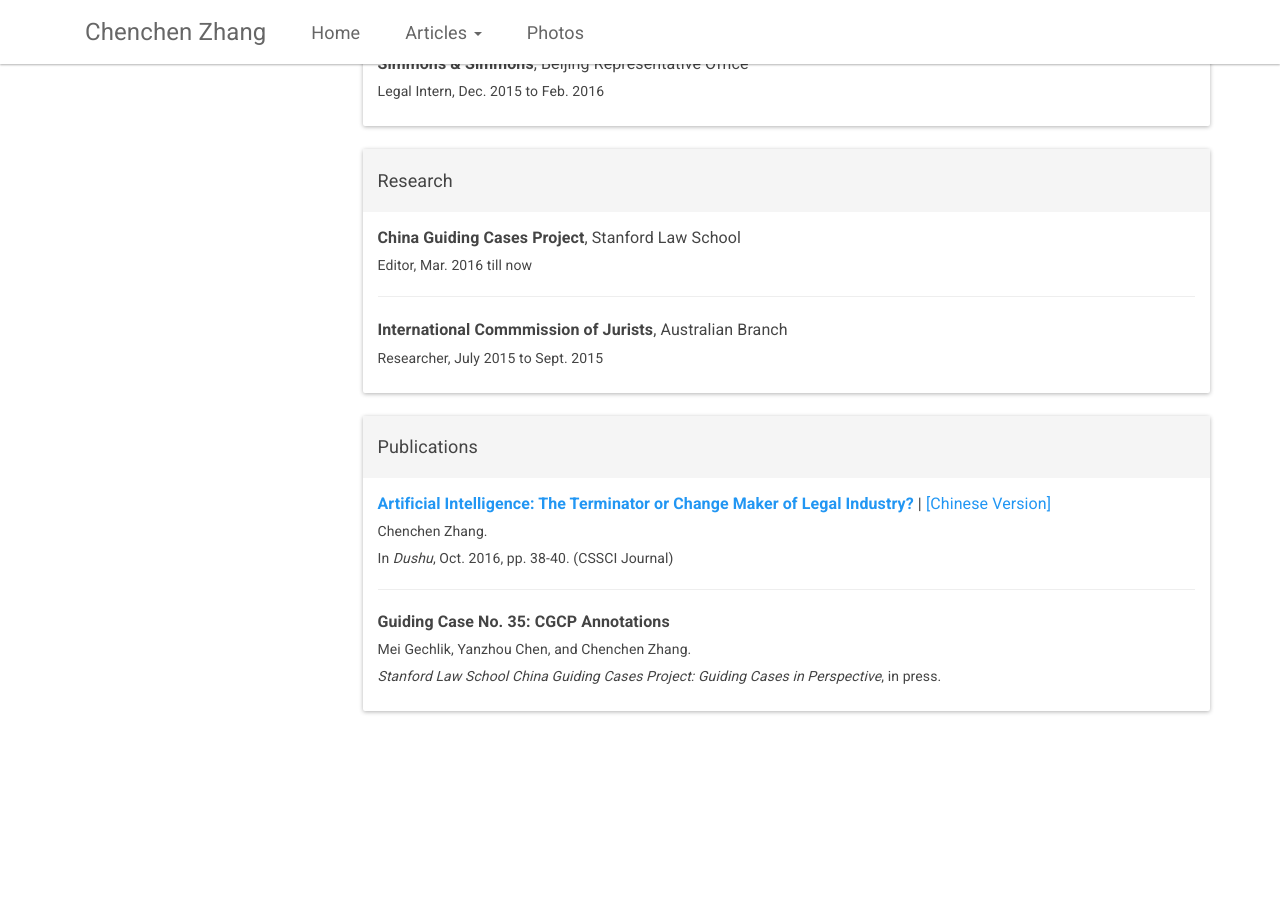
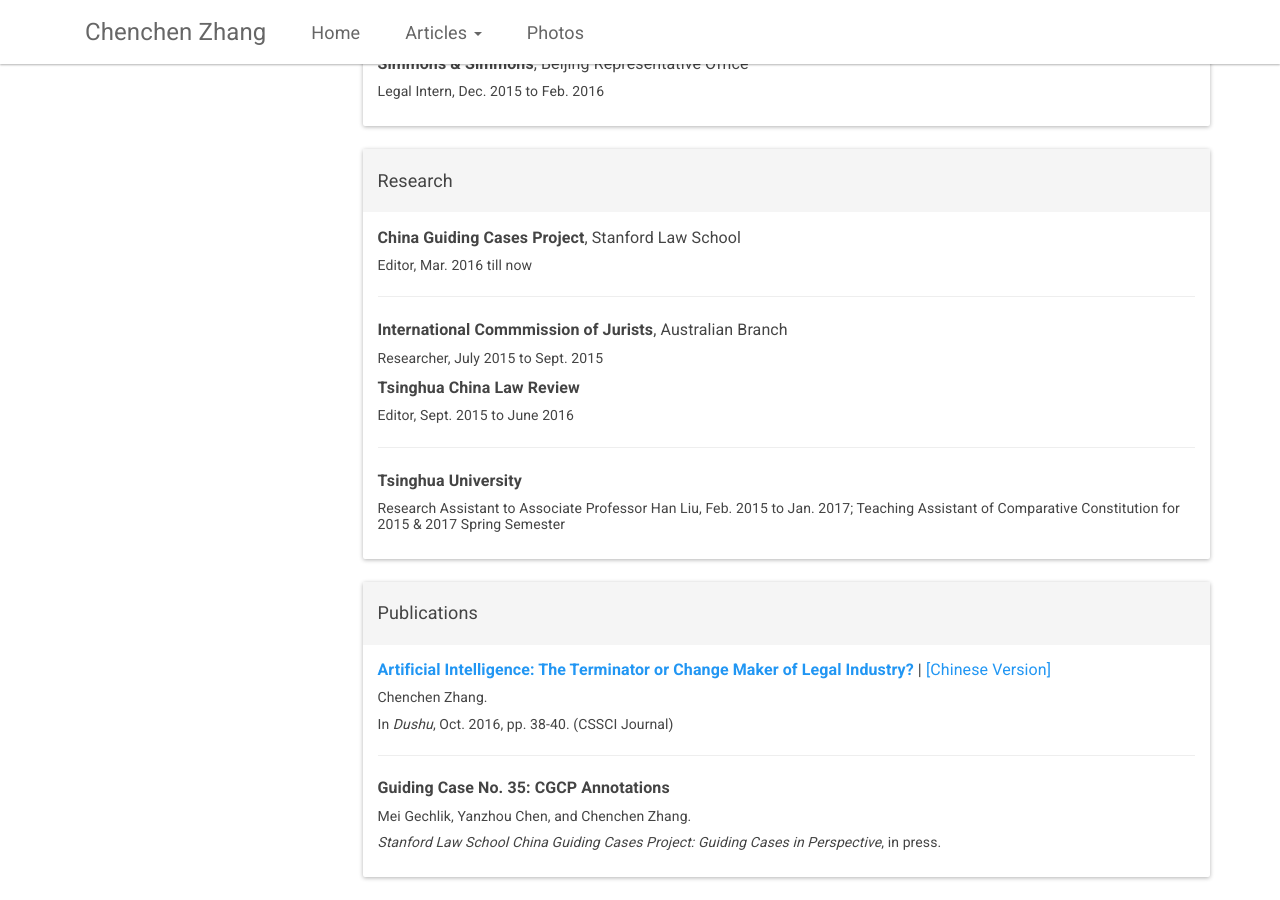
Before and after one commit to CeciliaZhang/-CeciliaZhang-.github-io, a Jekyll site: the page built from index.html, in a window 1280 px wide and 900 px high, scrolled down 871 px. Built offline with Jekyll 4.4.1, drawn with Linux system fonts in a browser that asks for light colours; nearby versions of some CDN libraries; before the commit the page ends 1605 px from its top, so only the background shows below that.

Commit message:
Update research.html

```diff
--- a/_includes/research.html
+++ b/_includes/research.html
@@ -1,5 +1,5 @@
 <div class="panel panel-default">
-    <div class="panel-heading" id="research">
+    <div class="panel-heading" id="research and other academic activities">
         <h4>Research</h4>
     </div>
     <div class="panel-body" style="padding-top: 5px;">
@@ -8,5 +8,10 @@
         <hr/>
         <h5 style="line-height: 120%;"><b>International Commmission of Jurists</b>, Australian Branch</h5>
         <h6>Researcher, July 2015 to Sept. 2015</h6>
+        <h5 style="line-height: 120%;"><b>Tsinghua China Law Review</b></h5>
+        <h6>Editor, Sept. 2015 to June 2016</h6>
+        <hr/>
+        <h5 style="line-height: 120%;"><b>Tsinghua University</b></h5>
+        <h6>Research Assistant to Associate Professor Han Liu, Feb. 2015 to Jan. 2017; Teaching Assistant of Comparative Constitution for 2015 & 2017 Spring Semester</h6>
     </div>
 </div>
```
